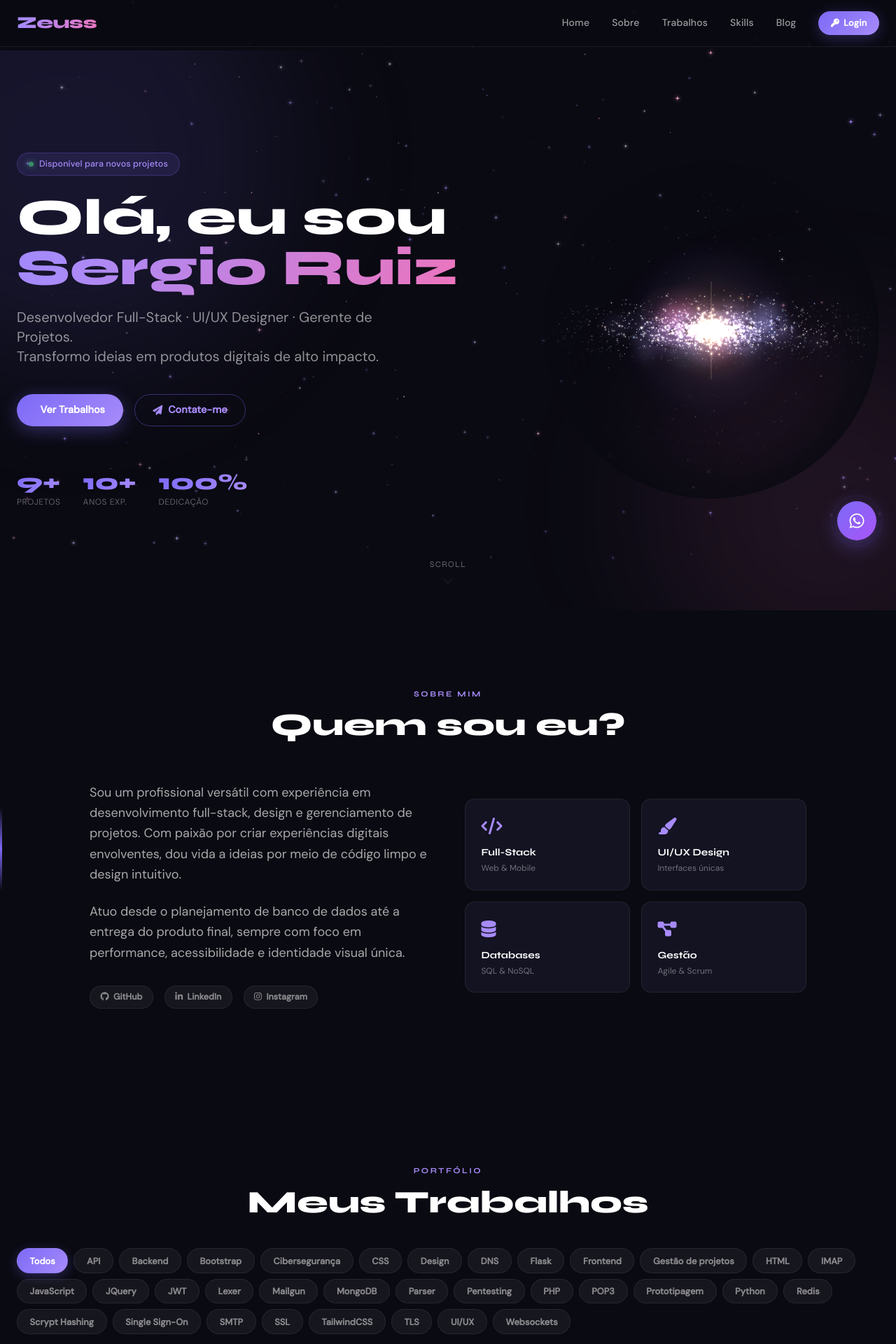
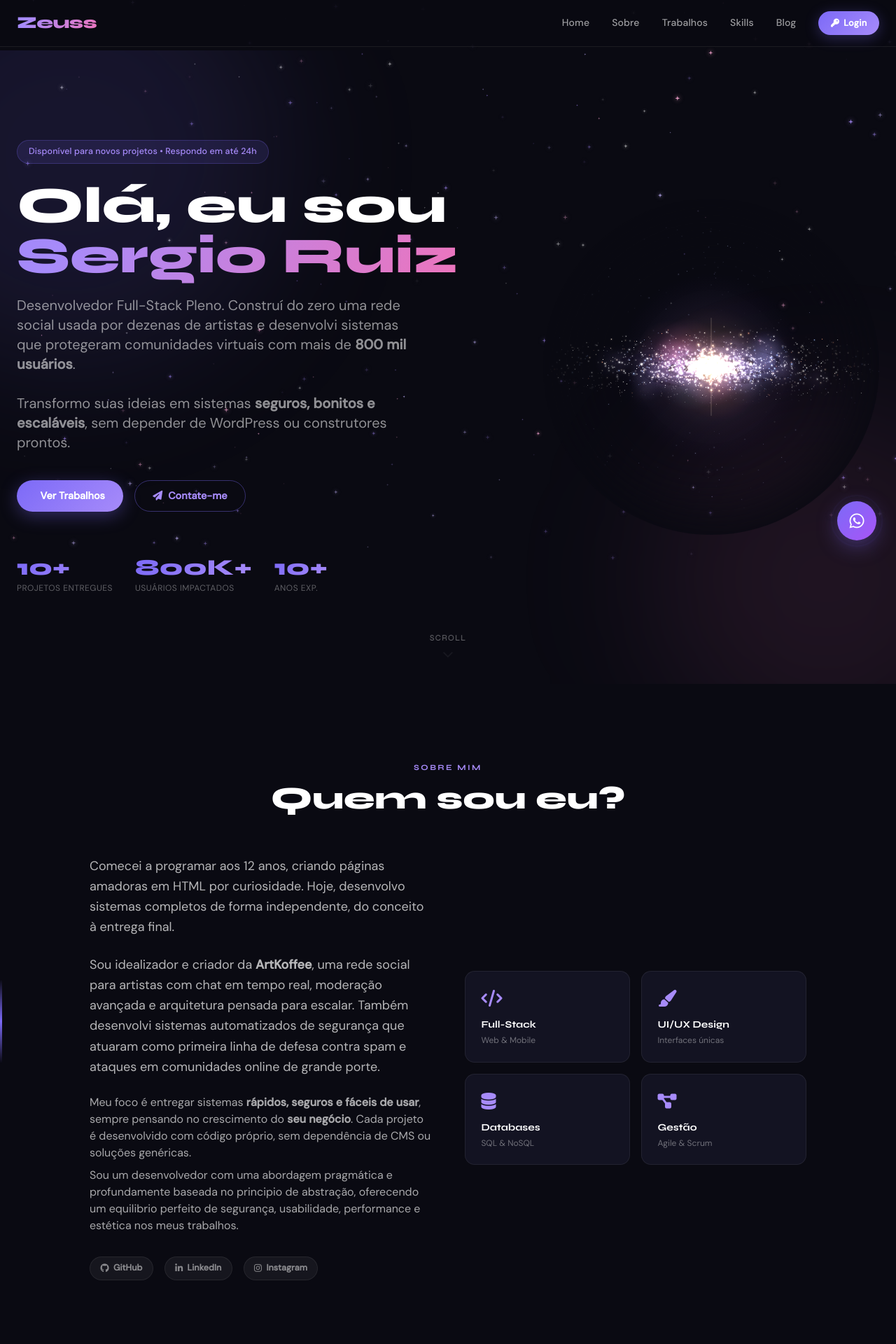
Before and after one commit to CatZeuss/Zeuss-Portfolio, a Flask app: page / in a window 1280 px wide. Shown: the top 1920 px of the page at 70% size. Run offline with Flask 3, Linux system fonts and the light colour scheme; some libraries are stand-ins or nearby versions.

Commit message:
Update index.html

```diff
--- a/templates/index.html
+++ b/templates/index.html
@@ -185,7 +185,6 @@
 </style>
 
 <!-- ░░░ HERO ░░░ -->
-<!-- ░░░ HERO ░░░ -->
 <section id="home" class="relative min-h-screen flex items-center overflow-hidden">
     <div class="blob blob-1"></div>
     <div class="blob blob-2"></div>
@@ -194,24 +193,23 @@
             <!-- Texto (esquerda) -->
             <div class="max-w-3xl flex-1">
                 <div class="hero-badge animate-on-scroll" data-delay="0">
-                    <span class="badge-dot"></span>
-                    Disponível para novos projetos
+                    Disponível para novos projetos • Respondo em até 24h
                 </div>
                 <h1 class="font-display font-extrabold text-5xl md:text-7xl leading-[1.07] mt-6 mb-5 animate-on-scroll" data-delay="100">
                     Olá, eu sou<br><span class="gradient-text">Sergio Ruiz</span>
                 </h1>
                 <p class="text-lg md:text-xl text-white/55 max-w-xl leading-relaxed mb-10 animate-on-scroll" data-delay="200">
-                    Desenvolvedor Full-Stack · UI/UX Designer · Gerente de Projetos.<br>
-                    Transformo ideias em produtos digitais de alto impacto.
+                    Desenvolvedor Full-Stack Pleno. Construí do zero uma rede social usada por dezenas de artistas e desenvolvi sistemas que protegeram comunidades virtuais com mais de <strong>800 mil usuários</strong>. <br><br>
+                    Transformo suas ideias em sistemas <strong>seguros, bonitos e escaláveis</strong>, sem depender de WordPress ou construtores prontos.
                 </p>
                 <div class="flex flex-wrap gap-4 animate-on-scroll" data-delay="300">
                     <a href="#projects" class="btn-primary glow-on-hover"><i class="fas fa-grid-2 text-sm"></i> Ver Trabalhos</a>
                     <a href="#contact" class="btn-secondary"><i class="fas fa-paper-plane text-sm"></i> Contate-me</a>
                 </div>
                 <div class="flex flex-wrap gap-8 mt-16 animate-on-scroll" data-delay="400">
-                    <div class="stat-chip"><span class="stat-num">9+</span><span class="stat-label">Projetos</span></div>
-                    <div class="stat-chip"><span class="stat-num">10+</span><span class="stat-label">Anos exp.</span></div>
-                    <div class="stat-chip"><span class="stat-num">100%</span><span class="stat-label">Dedicação</span></div>
+                    <div class="stat-chip"><span class="stat-num">10+</span><span class="stat-label">Projetos entregues</span></div>
+                    <div class="stat-chip"><span class="stat-num">800K+</span><span class="stat-label">Usuários impactados</span></div>
+                    <div class="stat-chip"><span class="stat-num">10+</span><span class="stat-label">Anos Exp.</span></div>
                 </div>
             </div>
 
@@ -715,19 +713,22 @@
         <h2 class="section-title animate-on-scroll" data-delay="80">Quem sou eu?</h2>
         <div class="mt-14 grid md:grid-cols-2 gap-12 items-center max-w-5xl mx-auto">
             <div class="animate-on-scroll from-left">
-                <p class="text-white/65 text-lg leading-relaxed mb-6">
-                    Sou um profissional versátil com experiência em desenvolvimento full-stack,
-                    design e gerenciamento de projetos. Com paixão por criar experiências digitais
-                    envolventes, dou vida a ideias por meio de código limpo e design intuitivo.
+                <p class="text-white/70 text-lg leading-relaxed mb-6">
+                    Comecei a programar aos 12 anos, criando páginas amadoras em HTML por curiosidade. Hoje, desenvolvo sistemas completos de forma independente, do conceito à entrega final.
                 </p>
-                <p class="text-white/65 text-lg leading-relaxed">
-                    Atuo desde o planejamento de banco de dados até a entrega do produto final,
-                    sempre com foco em performance, acessibilidade e identidade visual única.
+                <p class="text-white/70 text-lg leading-relaxed">
+                    Sou idealizador e criador da <strong>ArtKoffee</strong>, uma rede social para artistas com chat em tempo real, moderação avançada e arquitetura pensada para escalar. Também desenvolvi sistemas automatizados de segurança que atuaram como primeira linha de defesa contra spam e ataques em comunidades online de grande porte.
+                </p>
+                <p class="text-white/65 text-base mt-6">
+                    Meu foco é entregar sistemas <strong>rápidos, seguros e fáceis de usar</strong>, sempre pensando no crescimento do <strong>seu negócio</strong>. Cada projeto é desenvolvido com código próprio, sem dependência de CMS ou soluções genéricas.
+                </p>
+                <p class="text-white/65 text-base mt-2">
+                    Sou um desenvolvedor com uma abordagem pragmática e profundamente baseada no principio de abstração, oferecendo um equilibrio perfeito de segurança, usabilidade, performance e estética nos meus trabalhos.
                 </p>
                 <div class="flex gap-4 mt-8">
                     <a href="https://github.com/CatZeuss" target="_blank" class="social-pill"><i class="fab fa-github"></i> GitHub</a>
                     <a href="https://www.linkedin.com/in/sergio-r-molina/" target="_blank" class="social-pill"><i class="fab fa-linkedin-in"></i> LinkedIn</a>
-                    <a href="https://www.instagram.com/zeusskatt/" target="_blank" class="social-pill"><i class="fab fa-instagram"></i> Instagram</a>
+                    <a href="https://www.instagram.com/devzeuss/" target="_blank" class="social-pill"><i class="fab fa-instagram"></i> Instagram</a>
                 </div>
             </div>
             <div class="grid grid-cols-2 gap-4 animate-on-scroll from-right" data-delay="100">
@@ -844,9 +845,10 @@
 <section id="pricing" class="py-28 relative">
     <div class="container mx-auto px-6">
         <div class="section-label animate-on-scroll">Serviços</div>
-        <h2 class="section-title animate-on-scroll" data-delay="80">Preços</h2>
-        <p class="text-white/45 text-center mt-3 mb-10 animate-on-scroll" data-delay="140">
-            Soluções sob medida para cada necessidade e orçamento.
+        <h2 class="section-title animate-on-scroll" data-delay="80">Pacotes e Preços</h2>
+        <p class="text-white/60 text-center mt-3 mb-10 max-w-2xl mx-auto animate-on-scroll" data-delay="140">
+            Cada projeto é único. Os valores apresentados são pontos de partida para soluções padrão, podendo variar conforme complexidade, integrações e requisitos específicos. <br>
+            Sem WordPress. Sem templates. Apenas código limpo, seguro e pensado para crescer com o seu negócio.
         </p>
 
         <!-- Carousel -->
@@ -952,8 +954,8 @@
     <div class="container mx-auto px-6">
         <div class="section-label animate-on-scroll">Contato</div>
         <h2 class="section-title animate-on-scroll" data-delay="80">Vamos conversar?</h2>
-        <p class="text-white/45 text-center mt-3 mb-14 animate-on-scroll" data-delay="140">
-            Tem um projeto em mente? Manda uma mensagem — respondo em até 24h.
+        <p class="text-white/60 text-center mt-3 mb-14 max-w-md mx-auto animate-on-scroll" data-delay="140">
+            Mande sua ideia ou dúvida. Respondo em até 24h com proposta clara e sem enrolação.
         </p>
         <div class="max-w-2xl mx-auto animate-on-scroll" data-delay="160">
             <div class="glass-card p-8 md:p-10">
```
